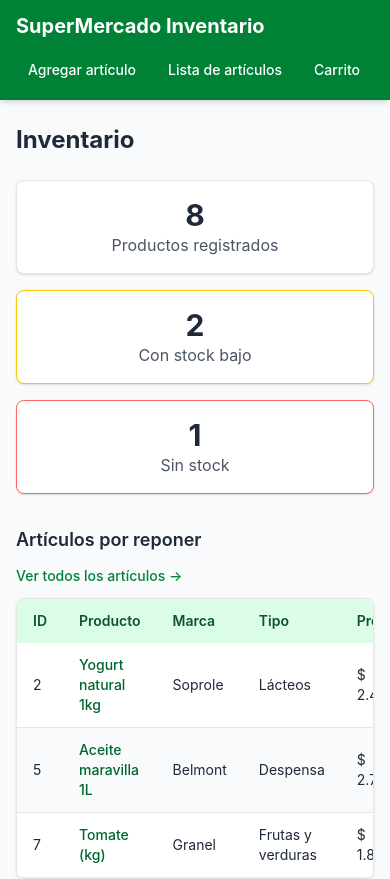
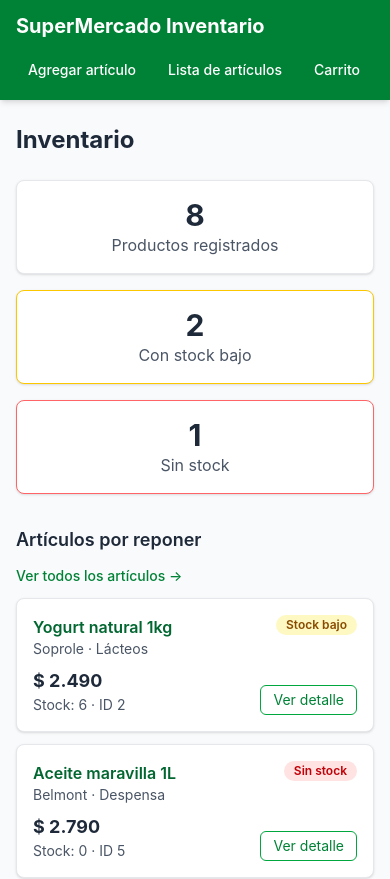
Before and after one commit to m-vargas-h/supermercado-miguel-vargas-pfy2202, a React (Vite) app: page / in a window 390 px wide. Shown: the top 879 px of the page. Built offline with nearby package versions, Linux system fonts and the light colour scheme.

Commit message:
Fix: vista de artículos responsive con tarjetas en móvil y precios sin corte

```diff
--- a/src/components/FilaProducto.jsx
+++ b/src/components/FilaProducto.jsx
@@ -14,7 +14,7 @@ function FilaProducto({ producto }) {
             </td>
             <td className={td}>{producto.marca}</td>
             <td className={td}>{producto.tipo}</td>
-            <td className={td}>$ {producto.precio.toLocaleString('es-CL')}</td>
+            <td className={td + ' whitespace-nowrap'}>$ {producto.precio.toLocaleString('es-CL')}</td>
             <td className={td}>{producto.stock}</td>
             <td className={td}><EstadoStock stock={producto.stock} /></td>
             <td className={td}>
--- a/src/components/TablaArticulos.jsx
+++ b/src/components/TablaArticulos.jsx
@@ -1,4 +1,5 @@
 import FilaProducto from './FilaProducto'
+import TarjetaArticulo from './TarjetaArticulo'
 
 const COLUMNAS = ["ID", "Producto", "Marca", "Tipo", "Precio", "Stock", "Estado", ""]
 
@@ -12,7 +13,16 @@ function TablaArticulos({ articulos, mensajeVacio = "No hay artículos para most
     }
 
     return (
-        <div className="overflow-x-auto rounded-lg border border-gray-200 bg-white shadow-sm">
+        <>
+            {/* Celular: tarjetas */}
+            <ul className="grid gap-3 sm:grid-cols-2 md:hidden">
+                {articulos.map(articulo => (
+                    <TarjetaArticulo key={articulo.id} producto={articulo} />
+                ))}
+            </ul>
+
+            {/* Tablet y escritorio: tabla */}
+            <div className="hidden overflow-x-auto rounded-lg border border-gray-200 bg-white shadow-sm md:block">
                 <table className="min-w-full text-left text-sm">
                     <thead className="bg-green-100 text-green-900">
                         <tr>
@@ -28,6 +38,7 @@ function TablaArticulos({ articulos, mensajeVacio = "No hay artículos para most
                     </tbody>
                 </table>
             </div>
+        </>
     )
 }
 
--- /dev/null
+++ b/src/components/TarjetaArticulo.jsx
@@ -0,0 +1,33 @@
+import { Link } from 'react-router-dom'
+import EstadoStock from './EstadoStock'
+
+function TarjetaArticulo({ producto }) {
+    return (
+        <li className="rounded-lg border border-gray-200 bg-white p-4 shadow-sm">
+            <div className="mb-2 flex items-start justify-between gap-3">
+                <div>
+                    <Link to={"/producto/" + producto.id} className="font-semibold text-green-800 hover:underline">
+                        {producto.nombre}
+                    </Link>
+                    <p className="text-sm text-gray-600">{producto.marca} · {producto.tipo}</p>
+                </div>
+                <EstadoStock stock={producto.stock} />
+            </div>
+
+            <div className="flex items-end justify-between gap-3">
+                <div>
+                    <p className="whitespace-nowrap text-lg font-bold">$ {producto.precio.toLocaleString('es-CL')}</p>
+                    <p className="text-sm text-gray-600">Stock: {producto.stock} · ID {producto.id}</p>
+                </div>
+                <Link
+                    to={"/producto/" + producto.id}
+                    className="whitespace-nowrap rounded-md border border-green-600 px-3 py-1 text-sm text-green-700 transition-colors hover:bg-green-600 hover:text-white"
+                >
+                    Ver detalle
+                </Link>
+            </div>
+        </li>
+    )
+}
+
+export default TarjetaArticulo
```
Lines whose indentation alone changed are shown as unchanged.
